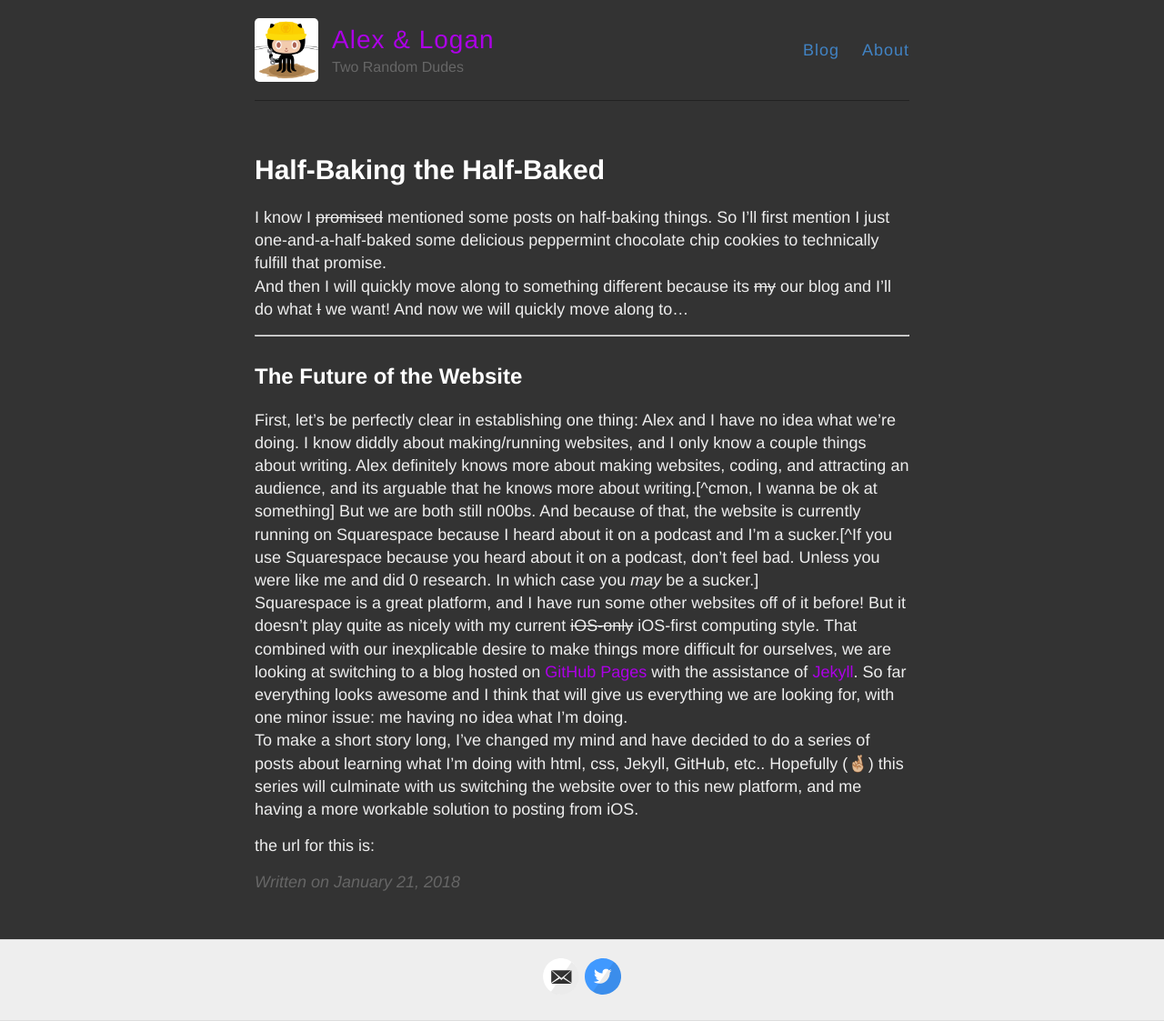
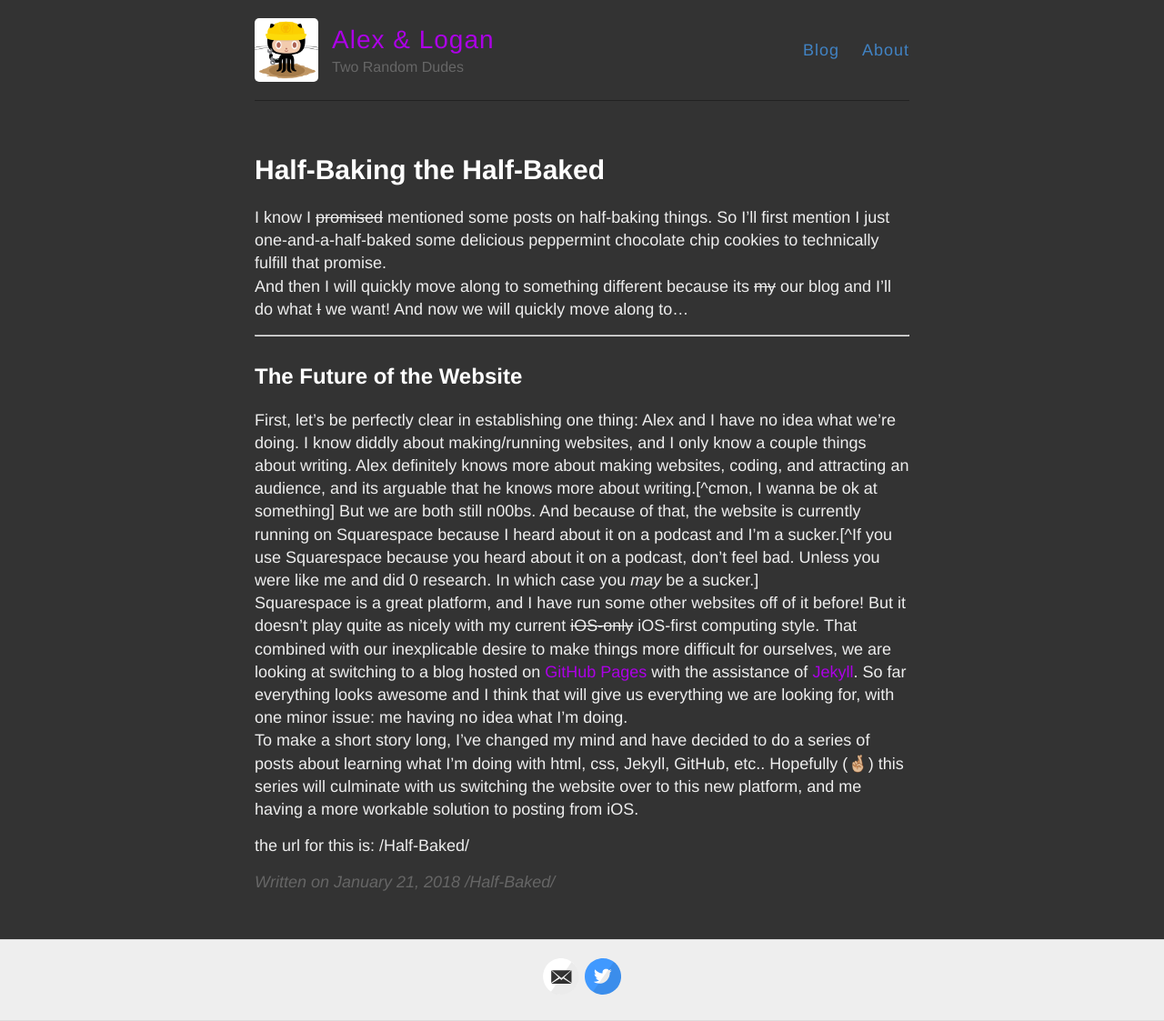
Before and after one commit to hencefarthing/hencefarthing.github.io, a Jekyll site: the page built from _posts/2018/01/21/2018-01-21-Half-Baked.md, in a window 1280 px wide. Shown: the whole page at 91% size. Built offline with Jekyll 4.4.1, drawn with Linux system fonts in a browser that asks for light colours.

Commit message:
page not post
im a dummy

```diff
--- a/_layouts/post.html
+++ b/_layouts/post.html
@@ -10,8 +10,7 @@
   </div>
 
   <div class="date">
-    Written on {{ page.date | date: "%B %e, %Y" }}
-    {{ post.url }}
+    Written on {{ page.date | date: "%B %e, %Y" }} {{ page.url }}
   </div>
 
   {% include disqus.html %}
--- a/_posts/2018/01/21/2018-01-21-Half-Baked.md
+++ b/_posts/2018/01/21/2018-01-21-Half-Baked.md
@@ -15,4 +15,4 @@
 To make a short story long, I’ve changed my mind and have decided to do a series of posts about learning what I’m doing with html, css, Jekyll, GitHub, etc.. Hopefully (🤞🏼) this series will culminate with us switching the website over to this new platform, and me having a more workable solution to posting from iOS.
 
 the url for this is:
-{{ post.url }}
+{{ page.url }}
```
